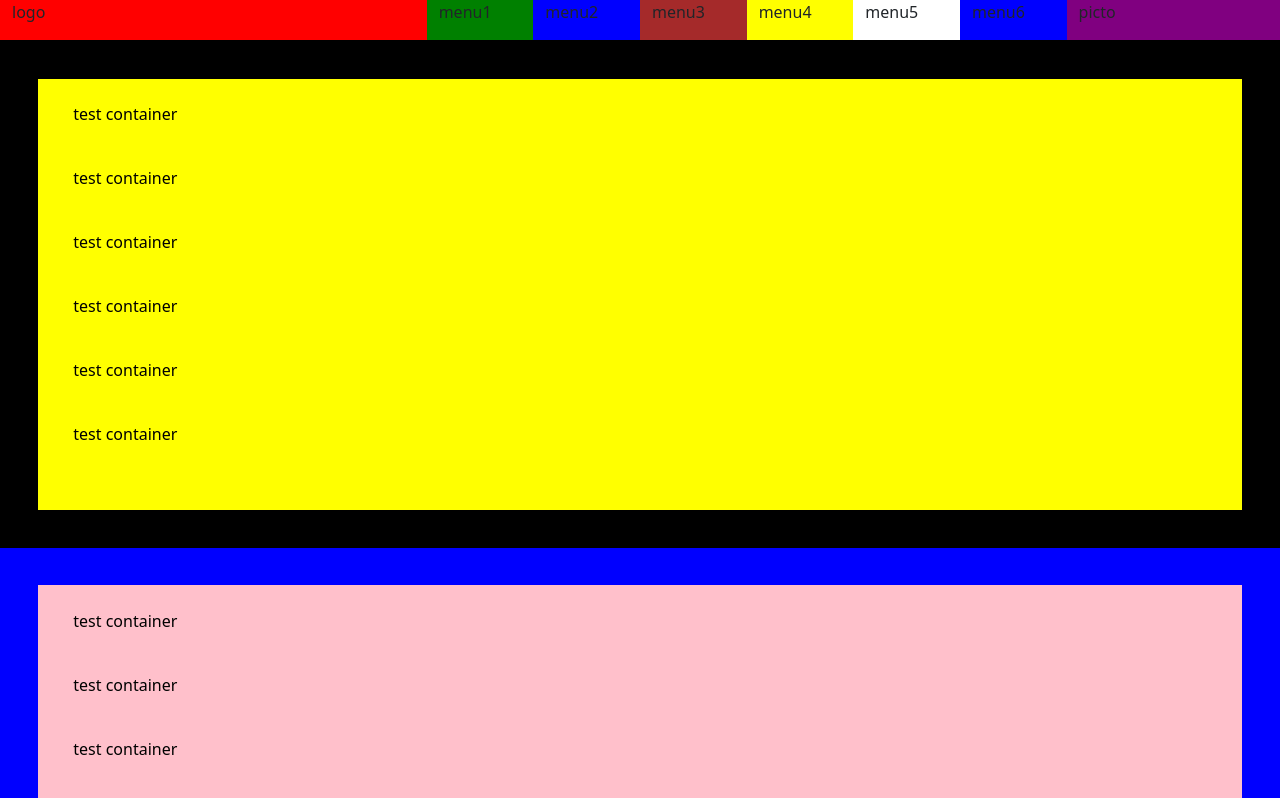
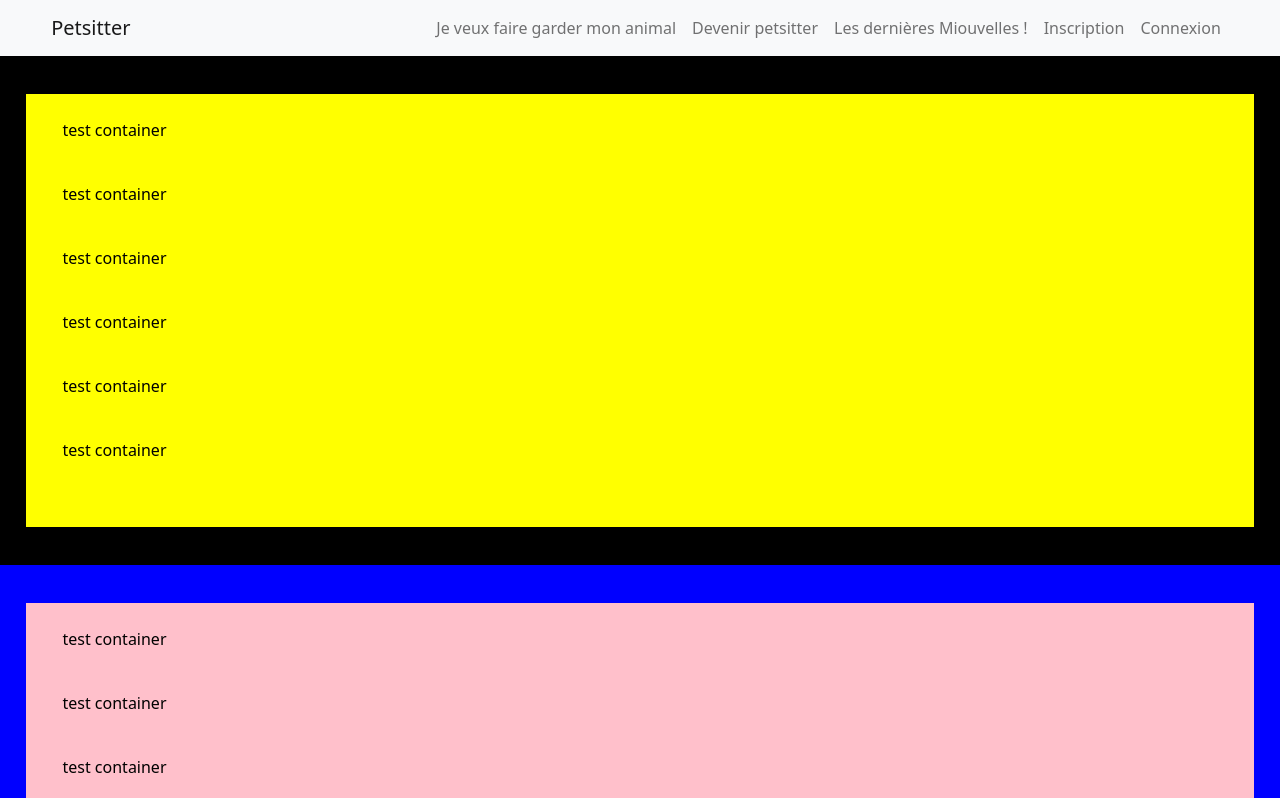
Before and after one commit to 4ZSan/petsitter, a plain HTML site: page index.html in a window 1280 px wide. Shown: the top 798 px of the page. Drawn offline with nearby package versions, Linux system fonts and the light colour scheme.

Commit message:
nouvelle version de la nav

```diff
--- a/index.html
+++ b/index.html
@@ -15,32 +15,31 @@
     <div class="container-fluid">
 
       <!-- Navigation -->
-      <div class="row navigation_box sticky-top navbar-collapse">
-        <div class="col-lg-4 test1">
-          <p>logo</p>
+
+      <nav class="navbar navbar-expand-lg navbar-light bg-light sticky-top">
+        <div class="container-fluid">
+          <a class="navbar-brand" href="#">Petsitter</a>
+          <div class="collapse navbar-collapse justify-content-end">
+            <ul class="navbar-nav">
+              <li class="nav-item">
+                <a class="nav-link" href="#">Je veux faire garder mon animal</a>
+              </li>
+              <li class="nav-item">
+                <a class="nav-link" href="#">Devenir petsitter</a>
+              </li>
+              <li class="nav-item">
+                <a class="nav-link" href="#">Les dernières Miouvelles !</a>
+              </li>
+              <li class="nav-item">
+                <a class="nav-link" href="#">Inscription</a>
+              </li>
+              <li class="nav-item">
+                <a class="nav-link" href="#">Connexion</a>
+              </li>
+            </ul>
+          </div>
         </div>
-        <div class="col-lg-1 test2">
-          <p>menu1</p>
-        </div>
-        <div class="col-lg-1 test3">
-          <p>menu2</p>
-        </div>
-        <div class="col-lg-1 test4">
-          <p>menu3</p>
-        </div>
-        <div class="col-lg-1 test5">
-          <p>menu4</p>
-        </div>
-        <div class="col-lg-1 test6">
-          <p>menu5</p>
-        </div>
-        <div class="col-lg-1 test3">
-          <p>menu6</p>
-        </div>
-        <div class="col-lg-2 test7">
-          <p>picto</p>
-        </div>
-      </div>
+      </nav>
 
       <!-- Page Header -->
 
--- a/style.css
+++ b/style.css
@@ -1,6 +1,11 @@
 /***************************************************************/
 /*********************Global Settings***************************/
 /***************************************************************/
+
+.container-fluid{
+  padding-left: 0%;
+  padding-right: 0%;
+}
 
 .testcontainer{
   background-color: black;
@@ -36,9 +41,15 @@
   padding: 2%;
 }
 
+
 /***************************************************************/
 /*********************Nav Settings***************************/
 /***************************************************************/
+
+.navbar{
+  padding-left: 4%;
+  padding-right: 4%;
+}
 
 .navigation_box{
   border-bottom : 1px black solid;
```
